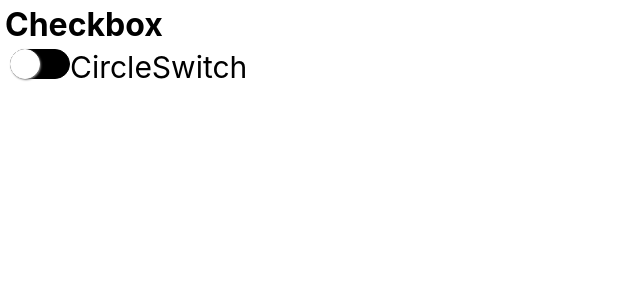
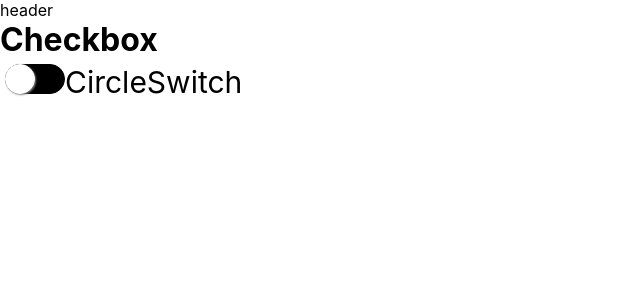
Before and after one commit to igayamaguchi/vue-ui-example, a Nuxt app: page /checkbox in a window 1280 px wide. Shown: the top 300 px of the page, without its empty margins (0-640 px from the left). Built offline with nearby package versions, Linux system fonts and the light colour scheme.

Commit message:
add temp header

```diff
--- /dev/null
+++ b/layouts/components/DefaultHeader.vue
@@ -0,0 +1,12 @@
+<template>
+  <header>header</header>
+</template>
+
+<script>
+export default {
+  name: 'Header'
+}
+</script>
+
+<style scoped>
+</style>
--- a/layouts/default.vue
+++ b/layouts/default.vue
@@ -1,8 +1,17 @@
 <template>
   <div>
+    <default-header/>
     <nuxt/>
   </div>
 </template>
+
+<script>
+import DefaultHeader from './components/DefaultHeader'
+
+export default {
+  components: { DefaultHeader }
+}
+</script>
 
 <style>
 html {
--- a/pages/checkbox.vue
+++ b/pages/checkbox.vue
@@ -1,12 +1,12 @@
 <template>
-  <div>
+  <main>
     <h1>Checkbox</h1>
     <circle-switch
       :checked="onOff"
       description="CircleSwitch"
       class="circle-switch"
       @check="circleSwitch"/>
-  </div>
+  </main>
 </template>
 
 <script>
```
